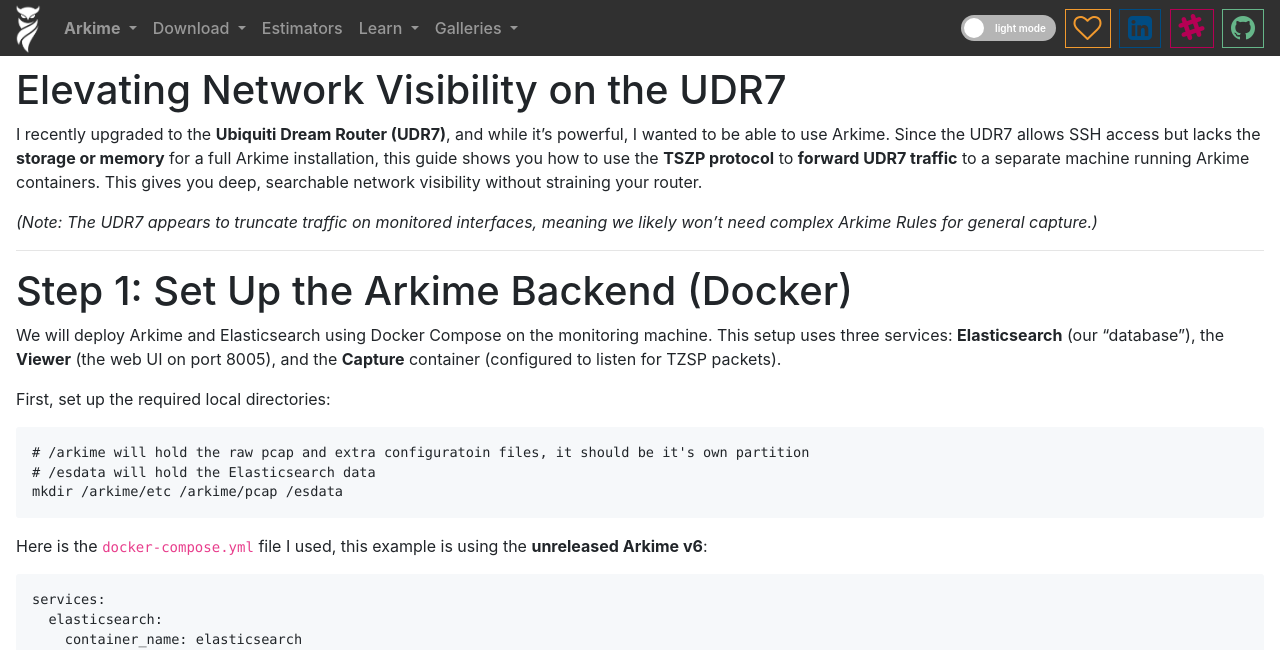
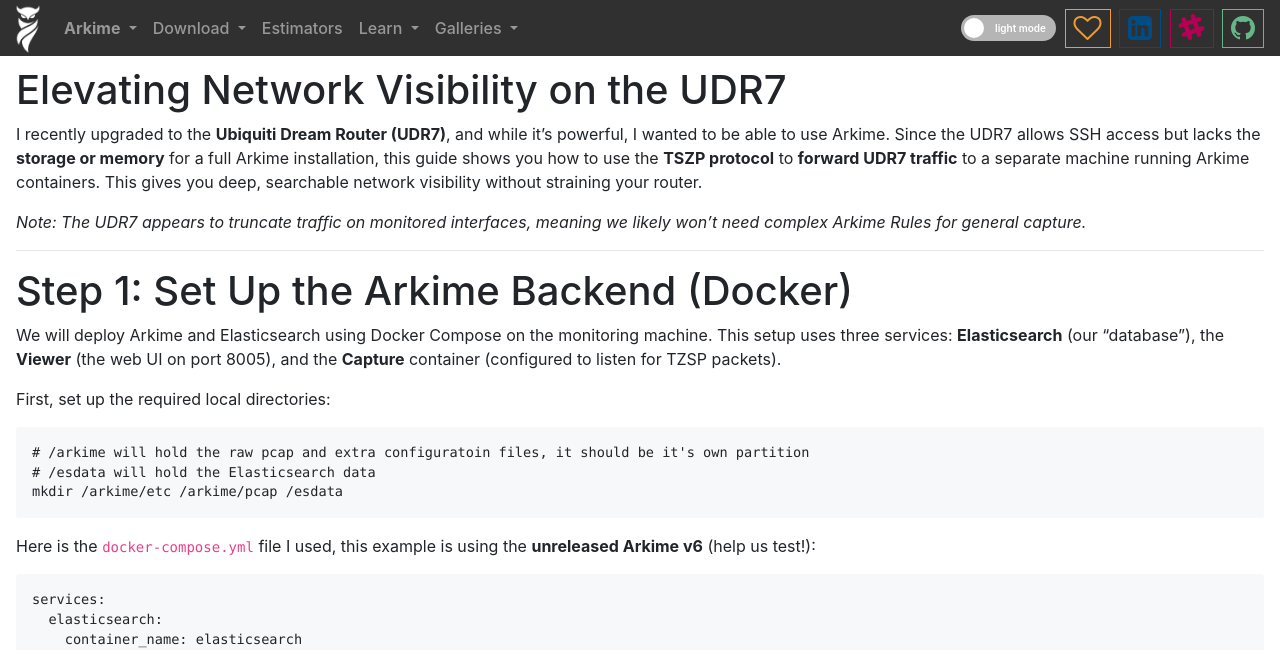
Before and after one commit to arkime/arkimeweb, a Jekyll site: the page built from _wiki/udr7.md, in a window 1280 px wide. Shown: the top 650 px of the page. Built offline with Jekyll 4.4.1, drawn with Linux system fonts in a browser that asks for light colours.

Commit message:
last change, i promise

````diff
--- a/_wiki/udr7.md
+++ b/_wiki/udr7.md
@@ -12,7 +12,7 @@
 
 I recently upgraded to the **Ubiquiti Dream Router (UDR7)**, and while it's powerful, I wanted to be able to use Arkime. Since the UDR7 allows SSH access but lacks the **storage or memory** for a full Arkime installation, this guide shows you how to use the **TSZP protocol** to **forward UDR7 traffic** to a separate machine running Arkime containers. This gives you deep, searchable network visibility without straining your router.
 
-*(Note: The UDR7 appears to truncate traffic on monitored interfaces, meaning we likely won't need complex Arkime Rules for general capture.)*
+*Note: The UDR7 appears to truncate traffic on monitored interfaces, meaning we likely won't need complex Arkime Rules for general capture.*
 
 ---
 
@@ -27,7 +27,7 @@
 mkdir /arkime/etc /arkime/pcap /esdata
 ```
 
-Here is the `docker-compose.yml` file I used, this example is using the **unreleased Arkime v6**:
+Here is the `docker-compose.yml` file I used, this example is using the **unreleased Arkime v6** (help us test!):
 ```yaml
 services:
   elasticsearch:
````
